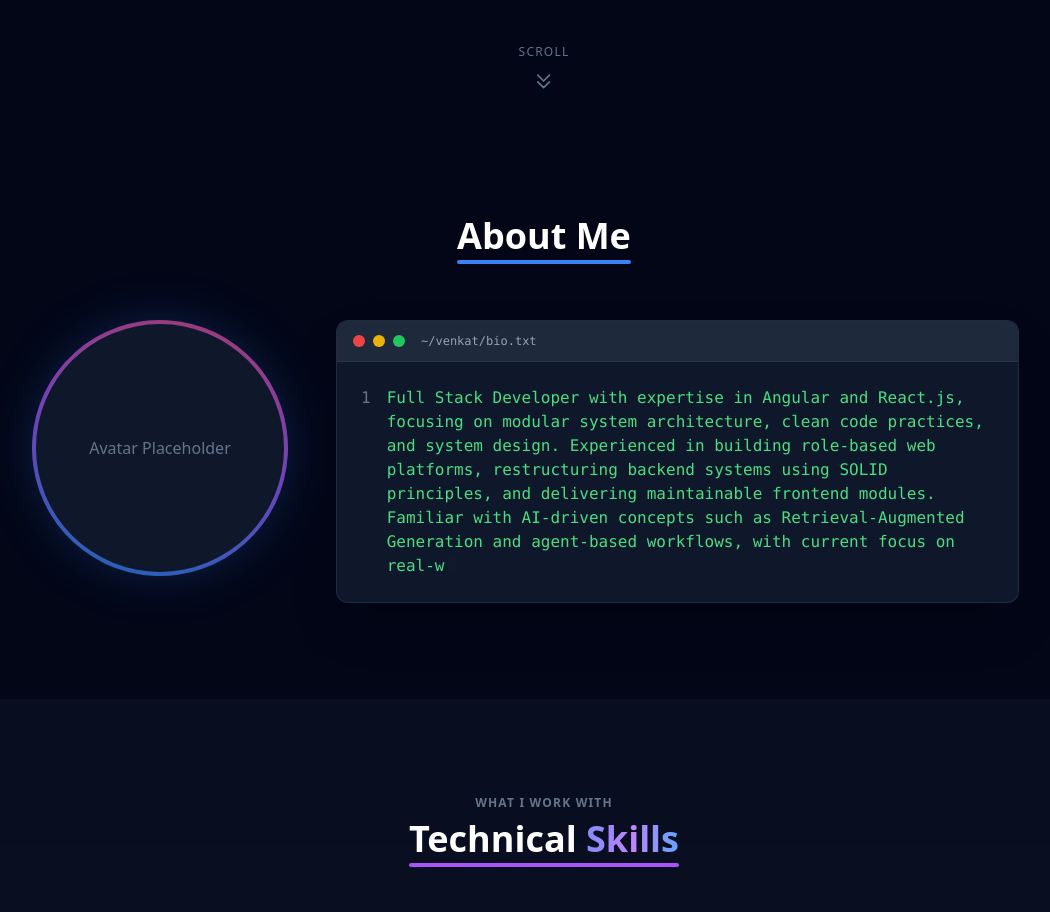
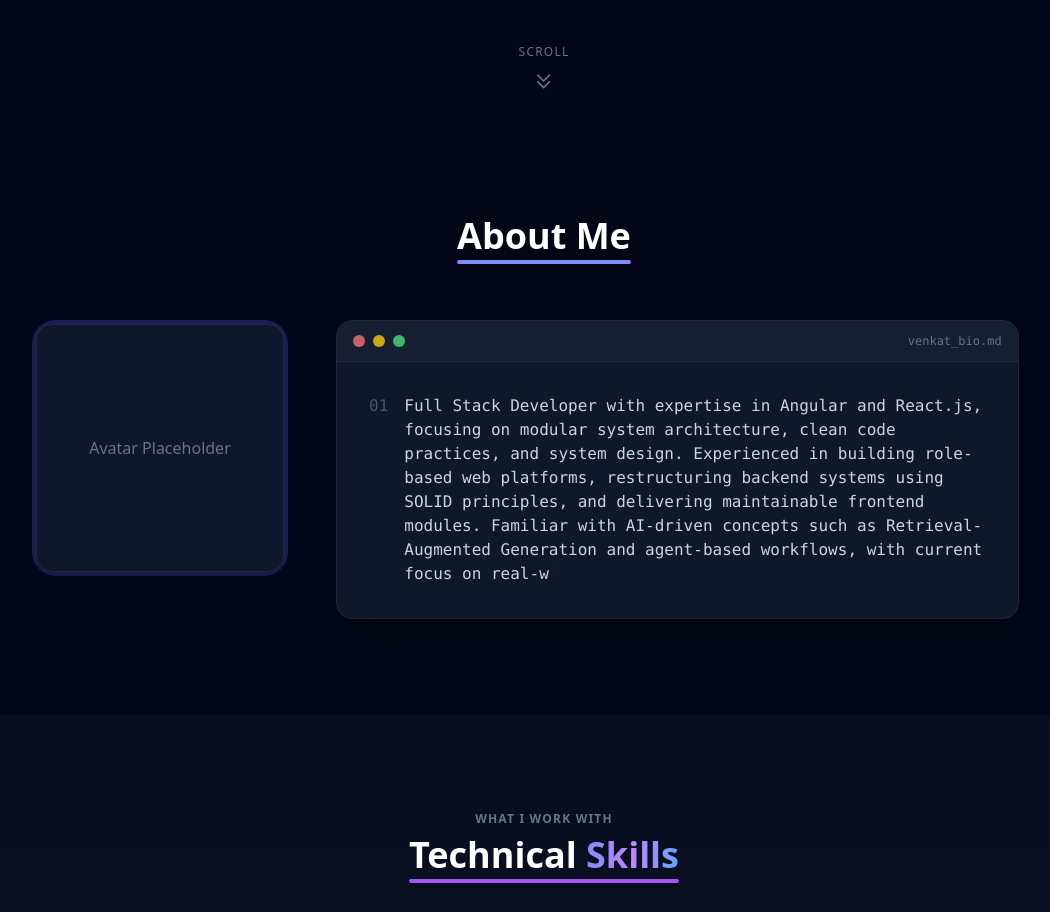
Before and after one commit to ganesh714/venkat-dev-portfolio, a React (Vite) app: page / in a window 1280 px wide. Shown: the part 680-1592 px from the top of the page, without its empty margins (96-1146 px from the left). Built offline with nearby package versions, Linux system fonts and the light colour scheme.

Commit message:
feat: redesign about section with theme-aware terminal-style card

```diff
--- a/src/components/About.jsx
+++ b/src/components/About.jsx
@@ -28,7 +28,7 @@ const Typewriter = ({ text }) => {
       <motion.span
         animate={{ opacity: [1, 0] }}
         transition={{ duration: 0.8, repeat: Infinity }}
-        className="inline-block w-2 h-4 bg-green-500 ml-1"
+        className="inline-block w-2 h-4 bg-indigo-600 dark:bg-indigo-400 ml-1"
       />
     </span>
   );
@@ -36,7 +36,7 @@ const Typewriter = ({ text }) => {
 
 const About = () => {
   return (
-    <section id="about" className="py-24 container mx-auto px-4 relative z-10">
+    <section id="about" className="py-24 container mx-auto px-4 relative z-10 bg-slate-50 dark:bg-slate-950">
       <motion.div
         initial={{ opacity: 0, y: 50 }}
         whileInView={{ opacity: 1, y: 0 }}
@@ -44,10 +44,10 @@ const About = () => {
         transition={{ duration: 0.6 }}
       >
         <div className="text-center mb-16">
-          <h2 className="text-3xl sm:text-4xl font-extrabold text-white inline-block relative">
+          <h2 className="text-3xl sm:text-4xl font-extrabold text-slate-900 dark:text-white inline-block relative">
             About Me
             <motion.div
-              className="absolute -bottom-2 left-0 h-1 bg-blue-500 rounded-full"
+              className="absolute -bottom-2 left-0 h-1 bg-indigo-600 dark:bg-indigo-400 rounded-full"
               initial={{ width: 0 }}
               whileInView={{ width: "100%" }}
               viewport={{ once: true }}
@@ -57,34 +57,33 @@ const About = () => {
         </div>
 
         <div className="flex flex-col md:flex-row items-center md:items-start gap-12 max-w-5xl mx-auto">
-          {/* Profile placeholder with animated rotating border */}
-          <div className="relative flex-shrink-0 w-48 h-48 md:w-64 md:h-64 rounded-full p-1 group cursor-pointer">
-            <motion.div
-              animate={{ rotate: 360 }}
-              transition={{ duration: 8, repeat: Infinity, ease: "linear" }}
-              className="absolute inset-0 rounded-full bg-gradient-to-r from-blue-500 via-purple-500 to-pink-500 opacity-70 group-hover:opacity-100 transition-opacity duration-300"
-            />
-            <div className="absolute inset-[4px] rounded-full bg-slate-900 flex items-center justify-center z-10 overflow-hidden">
-              {/* Add an actual image tag here when available */}
-              <span className="text-slate-500 font-medium">Avatar Placeholder</span>
+          {/* Profile placeholder - Cleaner style */}
+          <div className="relative flex-shrink-0 w-48 h-48 md:w-64 md:h-64 rounded-3xl p-1 overflow-hidden group">
+            <div className="absolute inset-0 bg-indigo-600/10 dark:bg-indigo-600/20" />
+            <div className="absolute inset-[4px] rounded-2xl bg-white dark:bg-slate-900 flex items-center justify-center z-10 overflow-hidden border border-slate-200 dark:border-slate-800 shadow-xl">
+              <span className="text-slate-400 dark:text-slate-500 font-medium">Avatar Placeholder</span>
             </div>
-            {/* Outer Glow */}
-            <div className="absolute inset-0 rounded-full bg-blue-500/20 blur-xl group-hover:bg-purple-500/30 transition-colors duration-500 z-0" />
+            {/* Subtle highlight */}
+            <div className="absolute -inset-1 bg-gradient-to-tr from-indigo-500 to-blue-500 opacity-20 blur-lg group-hover:opacity-40 transition-opacity duration-500" />
           </div>
 
-          {/* Bio styled like a code editor / terminal */}
-          <div className="w-full md:w-2/3 bg-slate-900 border border-slate-700/50 rounded-xl overflow-hidden shadow-2xl">
+          {/* Bio styled like a modern terminal/editor */}
+          <div className="w-full md:w-2/3 bg-white dark:bg-slate-900 border border-slate-200 dark:border-slate-800 rounded-2xl overflow-hidden shadow-2xl">
             {/* Terminal header */}
-            <div className="bg-slate-800 px-4 py-3 flex items-center gap-2 border-b border-slate-700/50">
-              <div className="w-3 h-3 rounded-full bg-red-500" />
-              <div className="w-3 h-3 rounded-full bg-yellow-500" />
-              <div className="w-3 h-3 rounded-full bg-green-500" />
-              <span className="ml-2 text-xs font-mono text-slate-400">~/venkat/bio.txt</span>
+            <div className="bg-slate-50 dark:bg-slate-800/50 px-4 py-3 flex items-center justify-between border-b border-slate-200 dark:border-slate-800">
+              <div className="flex gap-2">
+                <div className="w-3 h-3 rounded-full bg-red-400/80" />
+                <div className="w-3 h-3 rounded-full bg-yellow-400/80" />
+                <div className="w-3 h-3 rounded-full bg-green-400/80" />
+              </div>
+              <span className="text-xs font-mono text-slate-400 dark:text-slate-500">venkat_bio.md</span>
             </div>
-            <div className="p-6 font-mono text-sm md:text-base text-green-400 leading-relaxed overflow-x-auto min-h-[200px]">
+            <div className="p-8 font-mono text-sm md:text-base leading-relaxed overflow-x-auto min-h-[220px]">
               <div className="flex">
-                <span className="text-slate-500 mr-4 select-none">1</span>
-                <p className="flex-1 whitespace-pre-wrap"><Typewriter text={bioText} /></p>
+                <span className="text-slate-300 dark:text-slate-600 mr-4 select-none">01</span>
+                <p className="flex-1 whitespace-pre-wrap text-slate-700 dark:text-slate-300">
+                  <Typewriter text={bioText} />
+                </p>
               </div>
             </div>
           </div>
```
